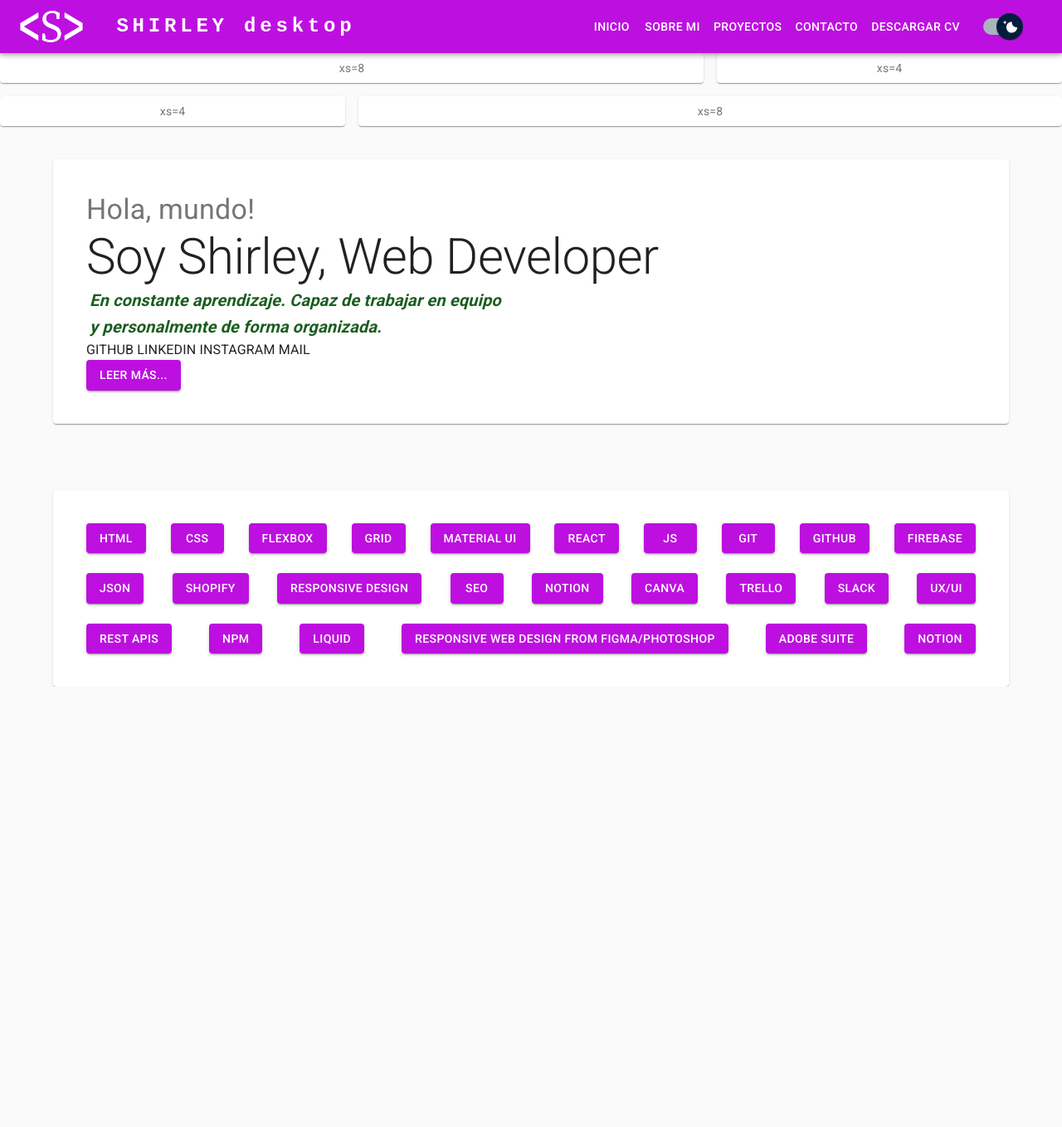
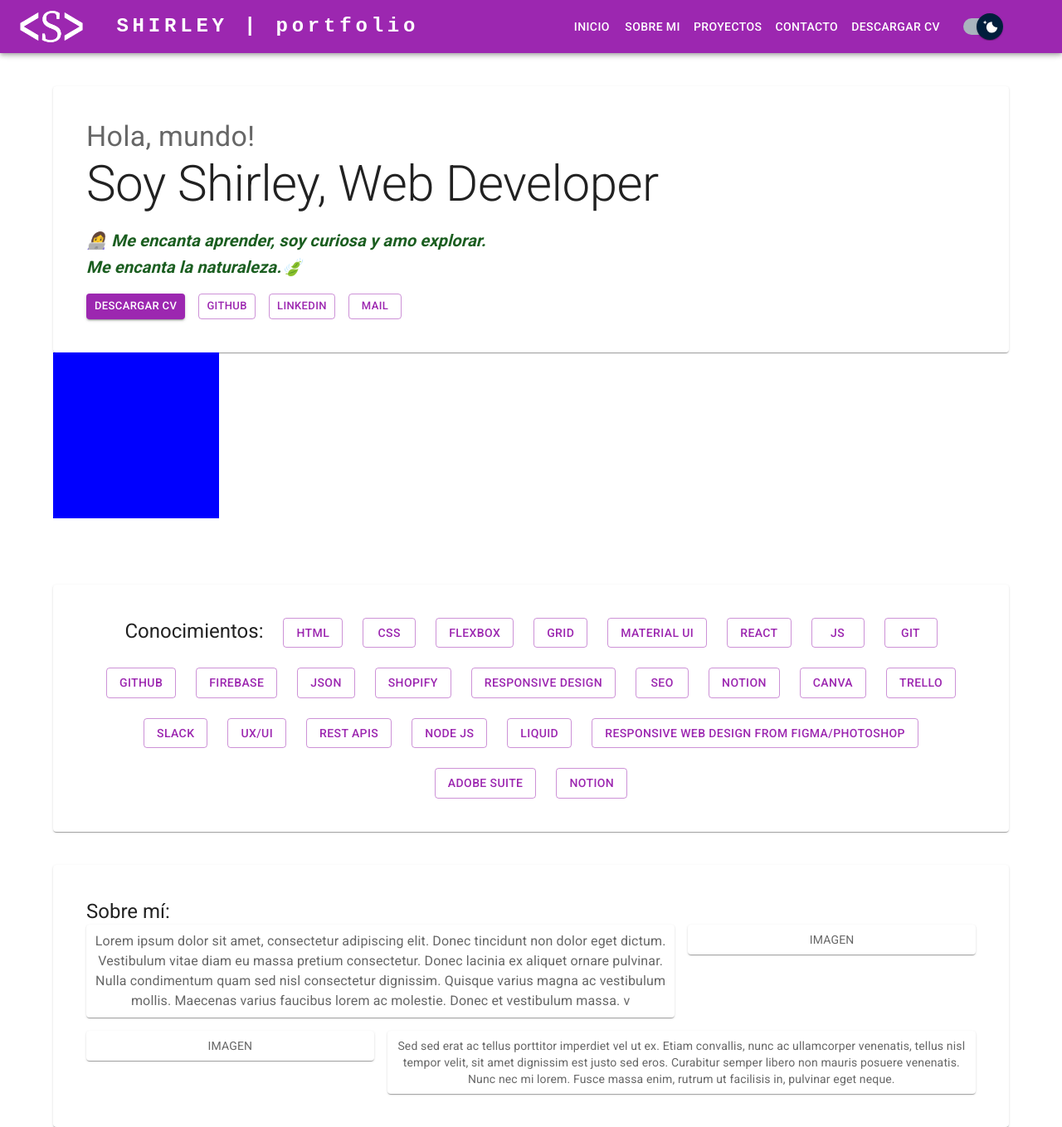
Before and after one commit to shimapi/portafolio, a React (Create React App) app: page / in a window 1280 px wide. Shown: the whole page at 83% size. Before the commit the page ends 828 px from the top, so only its background shows below. Built offline with nearby package versions, Linux system fonts and the light colour scheme.

Commit message:
feat: Added Hola + sobre mi

```diff
--- a/src/App.js
+++ b/src/App.js
@@ -5,6 +5,7 @@ import BasicGrid from './Components/BasicGrid';
 import ResponsiveAppBarDrawer from './Components/ResponsiveAppBarDrawer';
 import Hola from './Components/Hola';
 import Conocimientos from './Components/Conocimientos';
+import SobreMi from './Components/SobreMi';
 
 
 export default function MyApp() {
@@ -12,9 +13,9 @@ export default function MyApp() {
     <ScopedCssBaseline>
       <ResponsiveAppBarDrawer /> {/** menu */}
       <CssBaseline /> {/** no me acuerdo, pero era importante */}
-      <BasicGrid /> {/** contenido */}
       <Hola />
       <Conocimientos/>
+      <SobreMi/>
     </ScopedCssBaseline>
 
   );
--- a/src/Components/Conocimientos.jsx
+++ b/src/Components/Conocimientos.jsx
@@ -1,6 +1,6 @@
 import * as React from 'react';
 import Button from '@mui/material/Button';
-import { Container } from '@mui/material';
+import { Container, Typography } from '@mui/material';
 import { Box } from '@mui/system';
 
 export default function Conocimientos() {
@@ -9,7 +9,8 @@ export default function Conocimientos() {
       <Box
         sx={{
           gap: 3,
-          justifyContent: 'space-between',
+          justifyContent: 'center',
+          alignContent: 'space-around',
           display: 'flex',
           flexWrap: 'wrap',
           bgcolor: 'background.paper',
@@ -19,31 +20,36 @@ export default function Conocimientos() {
           p:5
         }}
       >
-        <Button variant="contained">HTML</Button>
-        <Button variant="contained">CSS</Button>
-        <Button variant="contained">FLEXBOX</Button>
-        <Button variant="contained">GRID</Button>
-        <Button variant="contained">MATERIAL UI</Button>
-        <Button variant="contained">REACT</Button>
-        <Button variant="contained">JS</Button>
-        <Button variant="contained">GIT</Button>
-        <Button variant="contained">GitHub</Button>
-        <Button variant="contained">Firebase</Button>
-        <Button variant="contained">JSON</Button>
-        <Button variant="contained">Shopify</Button>
-        <Button variant="contained">Responsive Design</Button>
-        <Button variant="contained">SEO</Button>
-        <Button variant="contained">Notion</Button>
-        <Button variant="contained">Canva</Button>
-        <Button variant="contained">Trello</Button>
-        <Button variant="contained">Slack</Button>
-        <Button variant="contained">UX/UI</Button>
-        <Button variant="contained">REST APIs</Button>
-        <Button variant="contained">npm</Button>
-        <Button variant="contained">Liquid</Button>
-        <Button variant="contained">Responsive web design from Figma/Photoshop</Button>
-        <Button variant="contained">Adobe Suite</Button>
-        <Button variant="contained">Notion</Button>
+
+        <Typography variant="h5">
+          Conocimientos:
+        </Typography>
+
+        <Button variant="outlined">HTML</Button>
+        <Button variant="outlined">CSS</Button>
+        <Button variant="outlined">FLEXBOX</Button>
+        <Button variant="outlined">GRID</Button>
+        <Button variant="outlined">MATERIAL UI</Button>
+        <Button variant="outlined">REACT</Button>
+        <Button variant="outlined">JS</Button>
+        <Button variant="outlined">GIT</Button>
+        <Button variant="outlined">GitHub</Button>
+        <Button variant="outlined">Firebase</Button>
+        <Button variant="outlined">JSON</Button>
+        <Button variant="outlined">Shopify</Button>
+        <Button variant="outlined">Responsive Design</Button>
+        <Button variant="outlined">SEO</Button>
+        <Button variant="outlined">Notion</Button>
+        <Button variant="outlined">Canva</Button>
+        <Button variant="outlined">Trello</Button>
+        <Button variant="outlined">Slack</Button>
+        <Button variant="outlined">UX/UI</Button>
+        <Button variant="outlined">REST APIs</Button>
+        <Button variant="outlined">Node JS</Button>
+        <Button variant="outlined">Liquid</Button>
+        <Button variant="outlined">Responsive web design from Figma/Photoshop</Button>
+        <Button variant="outlined">Adobe Suite</Button>
+        <Button variant="outlined">Notion</Button>
 
         {/*HTML5|CSS|JS|React|GIT| GitHub | Firebase | JSON | Shopify | Responsive Design | SEO | Responsive web design from Figma/Photoshop | Adobe Illustrator | Canva | Notion | Trello | Slack | UX/UI | REST APIs | Liquid*/}
       </Box>
--- a/src/Components/Hola.jsx
+++ b/src/Components/Hola.jsx
@@ -2,6 +2,7 @@
 
 import * as React from 'react';
 import { Container, Box, Typography, Button } from '@mui/material';
+import { bgcolor } from '@mui/system';
 
 export default function Hola() {
   return (
@@ -28,20 +29,45 @@ export default function Hola() {
               color: 'success.dark',
               fontStyle: 'italic',
               fontWeight: 'bold',
-              mx: 0.5,
+              my: 2,
               maxWidth:500,
             }}
           >
-          En constante aprendizaje. Capaz de trabajar en equipo y personalmente de forma organizada.
+         👩‍💻 Me encanta aprender, soy curiosa y amo explorar. Me encanta la naturaleza.🍃
           </Typography>
 
-          <Box sx={{  display: 'block' }}>
-            GITHUB LINKEDIN INSTAGRAM MAIL
+          <Box sx={{  display: 'flex', justifyContent:'space-between', maxWidth:380 }}>
+            <Button
+              variant="contained"
+              href="public/CV-Shirley-Mallea.pdf"
+              size="small"
+              target={'_blank'}
+
+            >
+              Descargar CV
+            </Button>
+            <Button variant="outlined" size="small" target={'_blank'}
+              href="https://github.com/shimapi">GITHUB</Button>
+            <Button variant="outlined" size="small" target={'_blank'}
+              href="https://www.linkedin.com/in/shirleymallea/">LINKEDIN</Button>
+           {/** <Button variant="outlined" size="small" target={'_blank'}
+              href="https://www.instagram.com/shirley.devv/">INSTAGRAM</Button>
+               */}
+            <Button variant="outlined" size="small" target={'_blank'}
+              href="mailto:shirley.mallea@gmail.com">MAIL</Button>
           </Box>
 
-          <Button variant="contained" >leer más...</Button>
+
         </Box>
+        <Box
+        sx={{
+          width:200,
+          height:200,
+          bgcolor:'blue'
+        }}
+        >
 
+        </Box>
       </Container>
 
     </div>
--- a/src/Components/LightDark.jsx
+++ b/src/Components/LightDark.jsx
@@ -56,7 +56,10 @@ export default function CustomizedSwitches() {
   return (
     <FormGroup>
       <FormControlLabel
-        control={<MaterialUISwitch sx={{ ml:3 }} defaultChecked />}
+        control={<MaterialUISwitch sx={{
+          ml: { xs: 0, md: 3 },
+          mr: { xs: 0, md: 3 }
+       }} defaultChecked />}
       />
     </FormGroup>
   );
--- a/src/Components/ResponsiveAppBarDrawer.jsx
+++ b/src/Components/ResponsiveAppBarDrawer.jsx
@@ -37,14 +37,12 @@ function ResponsiveAppBarDrawer(props) {
       component="img"
       sx={{
         height: 44,
-        mr: 3,
+        m: 3
       }}
       alt="Shirley Mallea Pizarro"
       src={BlackLogo}>
         </Box>
-        <Typography variant="h6" sx={{ my: 3 }}> {/* LOGO EN DRAWER */}
-          SHIRLEY
-        </Typography>
+
 
       <Divider />
       <List>
@@ -65,13 +63,18 @@ function ResponsiveAppBarDrawer(props) {
     <Box sx={{ display: 'flex' }}>
       <CssBaseline />
       <AppBar component="nav">
-        <Toolbar>
+        <Toolbar
+                        sx={{
+                          display:'flex',
+                          justifyContent:  'space-between',
+                        }}
+                        >
           <IconButton
             color="inherit"
             aria-label="open drawer"
             edge="start"
             onClick={handleDrawerToggle}
-            sx={{ mr: 2, display: { sm: 'none' } }}
+            sx={{ mr: 2, display: { md: 'none' } }}
           >
             <MenuIcon />
           </IconButton>
@@ -82,29 +85,12 @@ function ResponsiveAppBarDrawer(props) {
                 sx={{
                   height: 44,
                   display: { xs: 'flex', md: 'none' },
-                  mr: 5
+                  justifyContent: 'center',
                 }}
                 alt="Shirley Mallea Pizarro"
                 src={WhiteLogo}
             />
-          <Typography
-            variant="h5"
-            noWrap
-            component="a"
-            href=""
-            sx={{
-              mr: 2,
-              display: { xs: 'flex', md: 'none' },
-              flexGrow: 1,
-              fontFamily: 'monospace',
-              fontWeight: 700,
-              letterSpacing: '.3rem',
-              color: 'inherit',
-              textDecoration: 'none',
-            }}
-          >
-            mobile
-          </Typography>
+
 
 
 
@@ -134,7 +120,7 @@ function ResponsiveAppBarDrawer(props) {
             href=""
             sx={{
               mr: 2,
-              display: { xs: 'none', md: 'flex' },
+              display: { xs: 'none', lg: 'flex' },
               flexGrow: 1,
               fontFamily: 'monospace',
               fontWeight: 700,
@@ -143,19 +129,19 @@ function ResponsiveAppBarDrawer(props) {
               textDecoration: 'none',
             }}
           >
-            SHIRLEY desktop
+            SHIRLEY | portfolio
           </Typography>
 
 
           <Typography
             variant="h6"
             component="div"
-            sx={{ flexGrow: 1, display: { xs: 'none', sm: 'block' } }}
+            sx={{ flexGrow: 1, display: { xs: 'none', md: 'block' } }}
           >
 
 
           </Typography>
-          <Box sx={{ display: { xs: 'none', sm: 'block' } }}> {/* MENU DESKTOP */}
+          <Box sx={{ display: { xs: 'none', md: 'block' } }}> {/* MENU DESKTOP */}
             {navItems.map((item) => (
               <Button key={item} sx={{ color: '#fff' }}>
                 {item}
--- /dev/null
+++ b/src/Components/SobreMi.jsx
@@ -0,0 +1,54 @@
+import * as React from 'react';
+import { Box, Container, Grid, Paper, Typography } from '@mui/material';
+import { styled } from '@mui/material/styles';
+
+export default function SobreMi() {
+
+  const Item = styled(Paper)(({ theme }) => ({
+    backgroundColor: theme.palette.mode === 'dark' ? '#1A2027' : '#fff',
+    ...theme.typography.body2,
+    padding: theme.spacing(1),
+    textAlign: 'center',
+    color: theme.palette.text.secondary,
+  }));
+
+  return (
+    <Container>
+      <Box
+          sx={{
+            bgcolor: 'background.paper',
+            boxShadow: 1,
+            borderRadius: 1,
+            p: 5,
+            mt: 5,
+            flexGrow: 1
+          }}>
+
+        <Typography variant="h5">
+          Sobre mí:
+        </Typography>
+
+          <Grid container spacing={2}>
+            <Grid item xs={8}>
+              <Item>
+                <Typography>
+                Lorem ipsum dolor sit amet, consectetur adipiscing elit. Donec tincidunt non dolor eget dictum. Vestibulum vitae diam eu massa pretium consectetur. Donec lacinia ex aliquet ornare pulvinar. Nulla condimentum quam sed nisl consectetur dignissim. Quisque varius magna ac vestibulum mollis. Maecenas varius faucibus lorem ac molestie. Donec et vestibulum massa.
+
+v
+                </Typography>
+              </Item>
+            </Grid>
+            <Grid item xs={4}>
+              <Item>IMAGEN</Item>
+            </Grid>
+            <Grid item xs={4}>
+              <Item>IMAGEN</Item>
+            </Grid>
+            <Grid item xs={8}>
+              <Item>Sed sed erat ac tellus porttitor imperdiet vel ut ex. Etiam convallis, nunc ac ullamcorper venenatis, tellus nisl tempor velit, sit amet dignissim est justo sed eros. Curabitur semper libero non mauris posuere venenatis. Nunc nec mi lorem. Fusce massa enim, rutrum ut facilisis in, pulvinar eget neque.</Item>
+            </Grid>
+          </Grid>
+        </Box>
+      </Container>
+  );
+}
--- a/src/theme.js
+++ b/src/theme.js
@@ -1,6 +1,11 @@
+import { green, purple } from '@mui/material/colors';
 import { createTheme } from '@mui/material/styles';
 
-/* palette: {
+
+export const theme = createTheme(
+
+{
+  palette: {
     primary: {
       main: purple[500],
     },
@@ -10,8 +15,10 @@ import { createTheme } from '@mui/material/styles';
     otherColor: {
       main: "#ccc",
     }
-} */
-export const theme = createTheme(
+  }
+}
+
+/*
   {"palette":{"common":{"black":"#000","white":"#fff"},"background":{"paper":"#fff","default":"#fafafa"},"primary":{"light":"#7986cb","main":"rgba(189, 16, 224, 1)","dark":"rgba(189, 16, 224, 1)","contrastText":"#fff"},"secondary":{"light":"#ff4081","main":"#f50057","dark":"#c51162","contrastText":"#fff"},"error":{"light":"#e57373","main":"#f44336","dark":"#d32f2f","contrastText":"#fff"},"text":{"primary":"rgba(0, 0, 0, 0.87)","secondary":"rgba(0, 0, 0, 0.54)","disabled":"rgba(0, 0, 0, 0.38)","hint":"rgba(0, 0, 0, 0.38)"}}}
-
+ */
 );
```
Also changed, not shown: 1 other file (tests, documents, lock files or other folders). Lines whose indentation alone changed are shown as unchanged.
